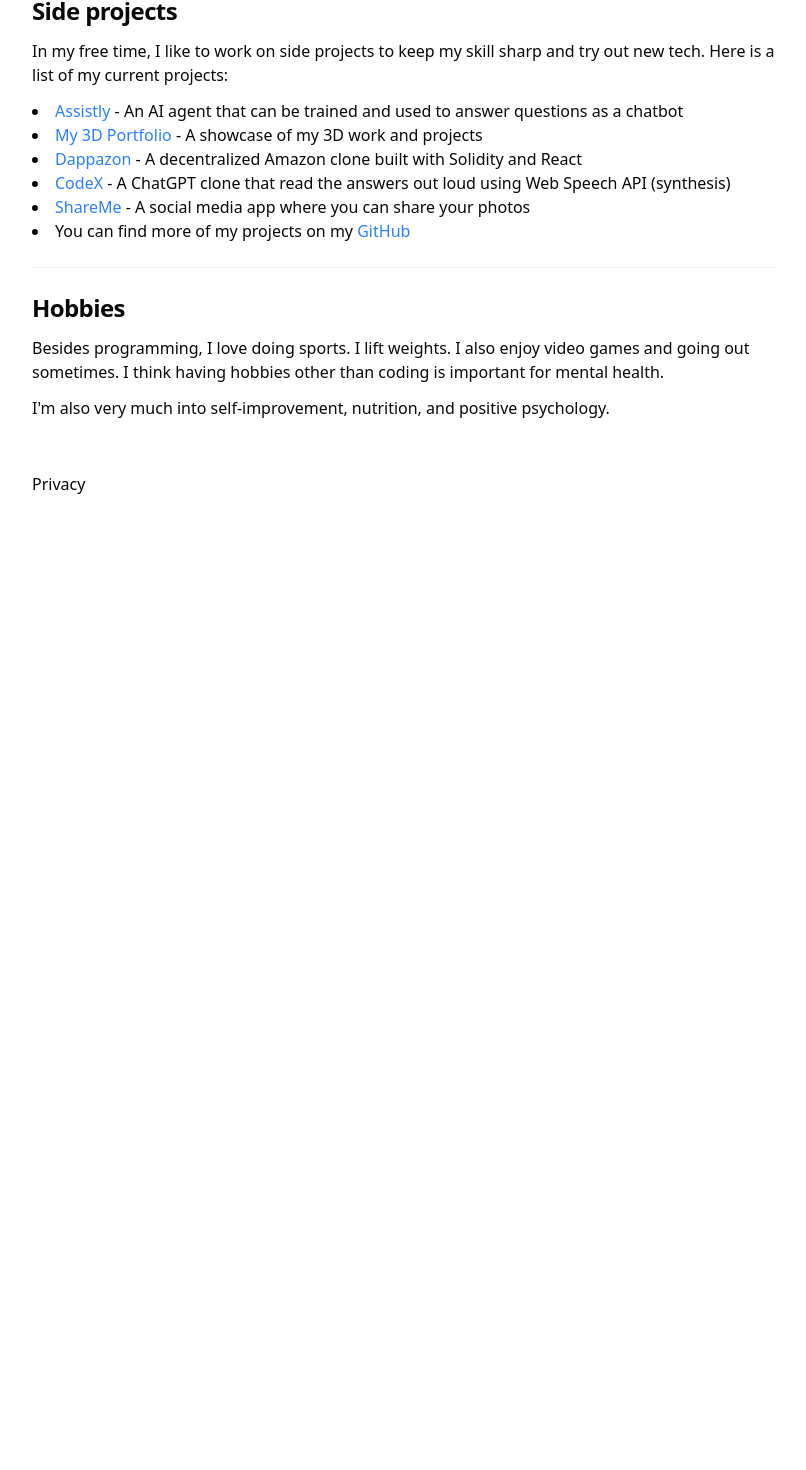
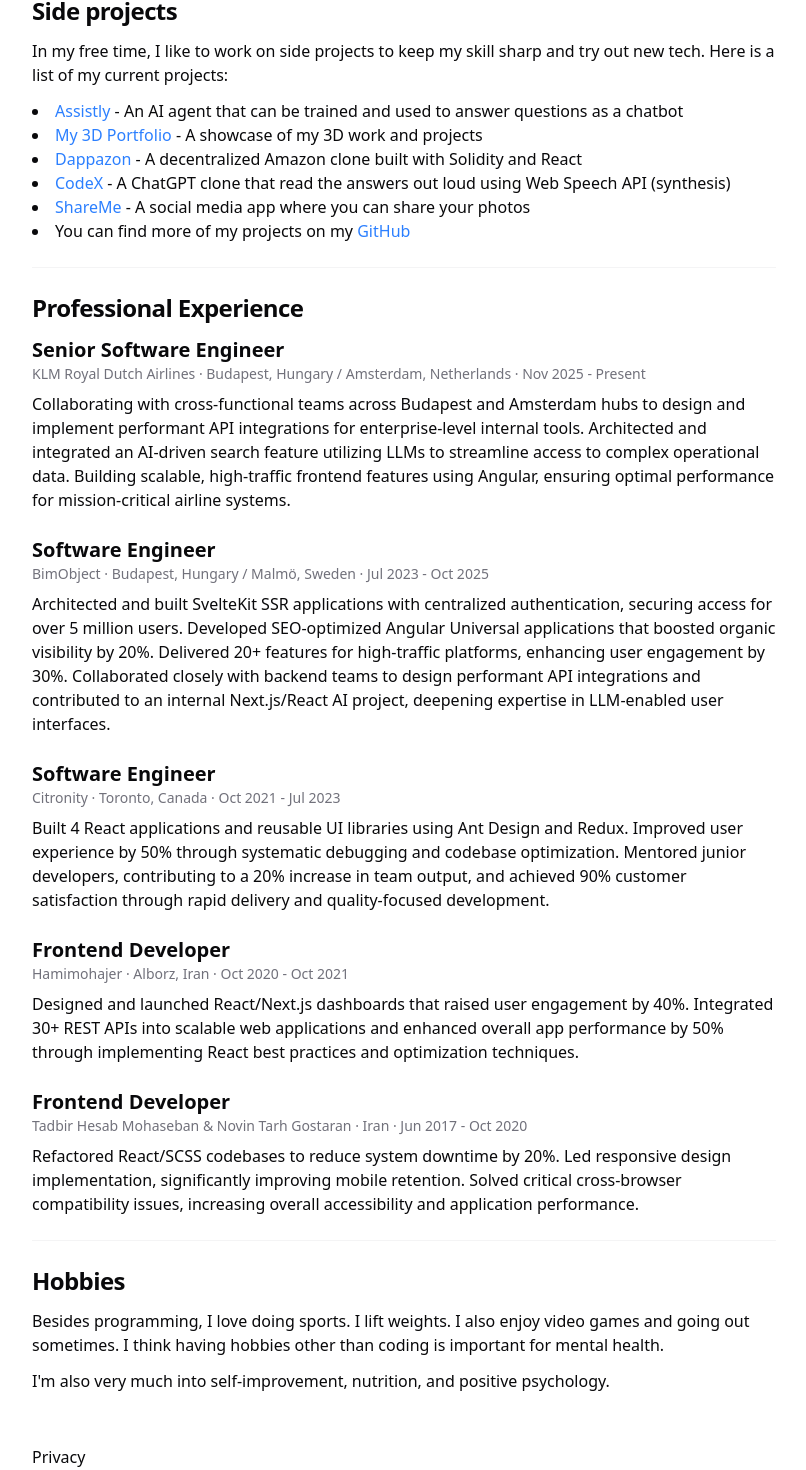
Before and after one commit to mamadfar/ai-portfolio__next, a Next.js app: page /about in a window 1280 px wide. Shown: the part 759-2229 px from the top of the page, without its empty margins (236-1042 px from the left). Before the commit the page ends 1267 px from the top, so only its background shows below. Built offline with nearby package versions, Linux system fonts and the light colour scheme.

Commit message:
update: revise job titles and enhance professional experience section in resume

```diff
--- a/src/app/about/page.tsx
+++ b/src/app/about/page.tsx
@@ -14,7 +14,7 @@
       <section className="space-y-3">
         <H2>Who am I?</H2>
         <p>
-          My name is Mohammad Farhadi and I am a self-taught software developer
+          My name is Mohammad Farhadi and I am a self-taught software engineer
           from Hungary (Originally I&apos;m from Iran). I started programming in
           2017, at the age of 22, and since then I have worked on many projects,
           both personal and professional. I graduated with MSc Computer Science
@@ -31,11 +31,11 @@
       <section className="space-y-3">
         <H2>Skills</H2>
         <p>
-          I&apos;m a front-end web developer/engineer specializing in{" "}
+          I&apos;m a software engineer specializing in{" "}
           <strong>React</strong>, <strong>Next.js</strong>,{" "}
           <strong>TypeScript</strong>,{" "}
           <strong>Angular/Angular Universal</strong>, <strong>SvelteKit</strong>
-          , and familiar with <strong>Node.js</strong>. I have a strong
+          , and familiar with <strong>Node.js</strong> and <strong>Python</strong>. I have a strong
           understanding of web development principles and best practices, and
           I&apos;m always eager to learn new technologies and frameworks. I am
           actively expanding into full-stack development with Python and
@@ -119,6 +119,72 @@
       </section>
       <hr className="border-muted" />
       <section className="space-y-3">
+        <H2>Professional Experience</H2>
+
+        <div className="space-y-6">
+          <div>
+            <h3 className="text-xl font-semibold">
+              Senior Software Engineer
+            </h3>
+            <p className="text-muted-foreground text-sm mb-2">
+              KLM Royal Dutch Airlines &middot; Budapest, Hungary / Amsterdam, Netherlands &middot; Nov 2025 - Present
+            </p>
+            <p>
+              Collaborating with cross-functional teams across Budapest and Amsterdam hubs to design and implement performant API integrations for enterprise-level internal tools. Architected and integrated an AI-driven search feature utilizing LLMs to streamline access to complex operational data. Building scalable, high-traffic frontend features using Angular, ensuring optimal performance for mission-critical airline systems.
+            </p>
+          </div>
+
+          <div>
+            <h3 className="text-xl font-semibold">
+              Software Engineer
+            </h3>
+            <p className="text-muted-foreground text-sm mb-2">
+              BimObject &middot; Budapest, Hungary / Malmö, Sweden &middot; Jul 2023 - Oct 2025
+            </p>
+            <p>
+              Architected and built SvelteKit SSR applications with centralized authentication, securing access for over 5 million users. Developed SEO-optimized Angular Universal applications that boosted organic visibility by 20%. Delivered 20+ features for high-traffic platforms, enhancing user engagement by 30%. Collaborated closely with backend teams to design performant API integrations and contributed to an internal Next.js/React AI project, deepening expertise in LLM-enabled user interfaces.
+            </p>
+          </div>
+
+          <div>
+            <h3 className="text-xl font-semibold">
+              Software Engineer
+            </h3>
+            <p className="text-muted-foreground text-sm mb-2">
+              Citronity &middot; Toronto, Canada &middot; Oct 2021 - Jul 2023
+            </p>
+            <p>
+              Built 4 React applications and reusable UI libraries using Ant Design and Redux. Improved user experience by 50% through systematic debugging and codebase optimization. Mentored junior developers, contributing to a 20% increase in team output, and achieved 90% customer satisfaction through rapid delivery and quality-focused development.
+            </p>
+          </div>
+
+          <div>
+            <h3 className="text-xl font-semibold">
+              Frontend Developer
+            </h3>
+            <p className="text-muted-foreground text-sm mb-2">
+              Hamimohajer &middot; Alborz, Iran &middot; Oct 2020 - Oct 2021
+            </p>
+            <p>
+              Designed and launched React/Next.js dashboards that raised user engagement by 40%. Integrated 30+ REST APIs into scalable web applications and enhanced overall app performance by 50% through implementing React best practices and optimization techniques.
+            </p>
+          </div>
+
+          <div>
+            <h3 className="text-xl font-semibold">
+              Frontend Developer
+            </h3>
+            <p className="text-muted-foreground text-sm mb-2">
+              Tadbir Hesab Mohaseban & Novin Tarh Gostaran &middot; Iran &middot; Jun 2017 - Oct 2020
+            </p>
+            <p>
+              Refactored React/SCSS codebases to reduce system downtime by 20%. Led responsive design implementation, significantly improving mobile retention. Solved critical cross-browser compatibility issues, increasing overall accessibility and application performance.
+            </p>
+          </div>
+        </div>
+      </section>
+      <hr className="border-muted" />
+      <section className="space-y-3">
         <H2>Hobbies</H2>
         <p>
           Besides programming, I love doing sports. I lift weights. I also enjoy
--- a/src/app/page.tsx
+++ b/src/app/page.tsx
@@ -21,7 +21,7 @@
             <TextGenerateEffect
               duration={0.3}
               filter={false}
-              words={`I'm a software developer with front-end super power who loves building interactive web applications.`}
+              words={`I'm a software engineer with front-end super power who loves building interactive web applications.`}
             />
           </p>
         </div>
```
Also changed, not shown: 1 other file (tests, documents, lock files or other folders).
